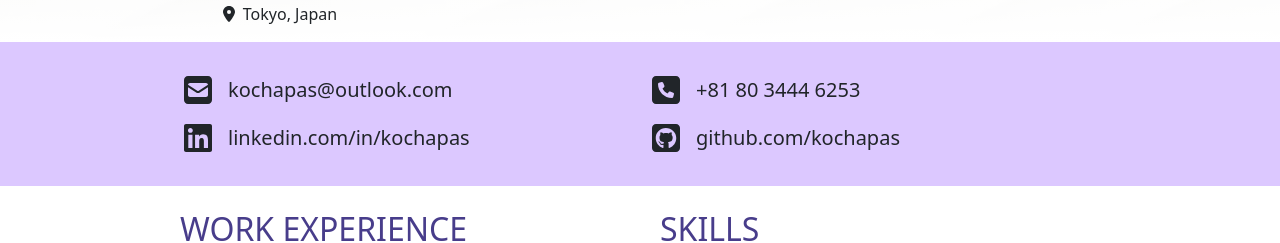
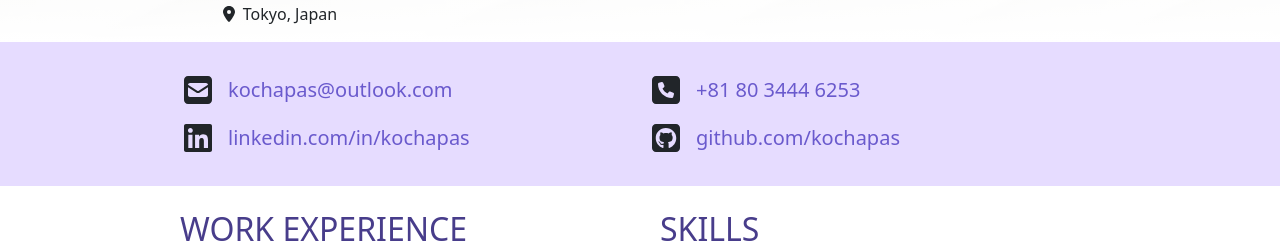
Before and after one commit to kochapas/kochapas-2023, a Next.js app: page / in a window 1280 px wide. Shown: the part 234-477 px from the top of the page. Built offline with nearby package versions, Linux system fonts and the light colour scheme.

Commit message:
Add ligther lilac color for using in Contact component.

```diff
--- a/src/components/Contact.js
+++ b/src/components/Contact.js
@@ -9,7 +9,7 @@ export const Contact = () => {
 
   return (
     <>
-      <div id="card-contact" className={`${styles.contact__background} bg-lilac`}>
+      <div id="card-contact" className={`${styles.contact__background} bg-light-lilac`}>
         <div className={`${windowSize.containerClass} mt-3 mb-3 h-100`}>
           <div className="row h-100 d-flex justify-content-between align-items-center">
             <div className="col-12 col-lg-6">
@@ -19,7 +19,7 @@ export const Contact = () => {
                   size="2x"
                   className="me-3"
                 />
-                <a href="mailto:kochapas@outlook.com" className="mt-auto mb-auto link--plain fs-5">
+                <a href="mailto:kochapas@outlook.com" className="mt-auto mb-auto text-decoration-none fs-5">
                   <p className="mt-auto mb-auto">
                     {"kochapas@outlook.com"}
                   </p>
@@ -31,7 +31,7 @@ export const Contact = () => {
                   size="2x"
                   className="me-3"
                 />
-                <a href="https://www.linkedin.com/in/kochapas" target="_blank" className="mt-auto mb-auto link--plain fs-5">
+                <a href="https://www.linkedin.com/in/kochapas" target="_blank" className="mt-auto mb-auto text-decoration-none fs-5">
                   <p className="mt-auto mb-auto">
                     {"linkedin.com/in/kochapas"}
                   </p>
@@ -45,7 +45,7 @@ export const Contact = () => {
                   size="2x"
                   className="me-3"
                 />
-                <a href="tel:+818034446253" className="mt-auto mb-auto link--plain fs-5">
+                <a href="tel:+818034446253" className="mt-auto mb-auto text-decoration-none fs-5">
                   <p className="mt-auto mb-auto">
                     {"+81 80 3444 6253"}
                   </p>
@@ -58,7 +58,7 @@ export const Contact = () => {
                   className="me-3"
                 />
                 <a href="https://www.github.com/kochapas"
-                  className="mt-auto mb-auto link--plain fs-5"
+                  className="mt-auto mb-auto text-decoration-none fs-5"
                   target="_blank"
                   rel="noopener noreferrer"
                 >
--- a/src/styles/globals.css
+++ b/src/styles/globals.css
@@ -10,17 +10,12 @@ a:hover {
   color: darkslateblue;
 }
 
+.bg-light-lilac {
+  background-color: rgb(230, 220, 255);
+}
+
 .bg-lilac {
   background-color: rgb(220, 200, 255);
-}
-
-.link--plain {
-  text-decoration: none;
-  color: #212529;
-}
-
-.link--plain:hover {
-  color: #212529;
 }
 
 #badge-container:first-child {
```
